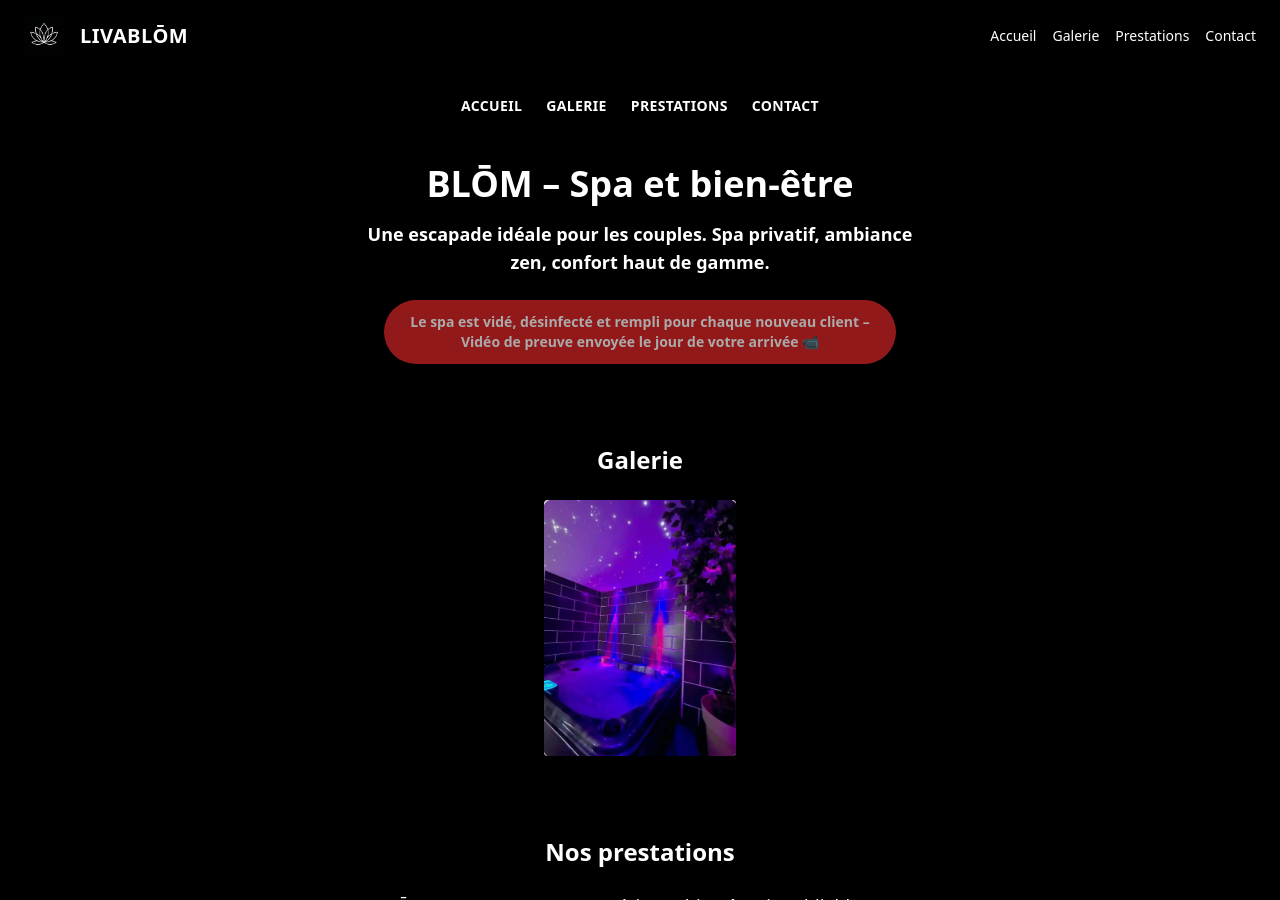
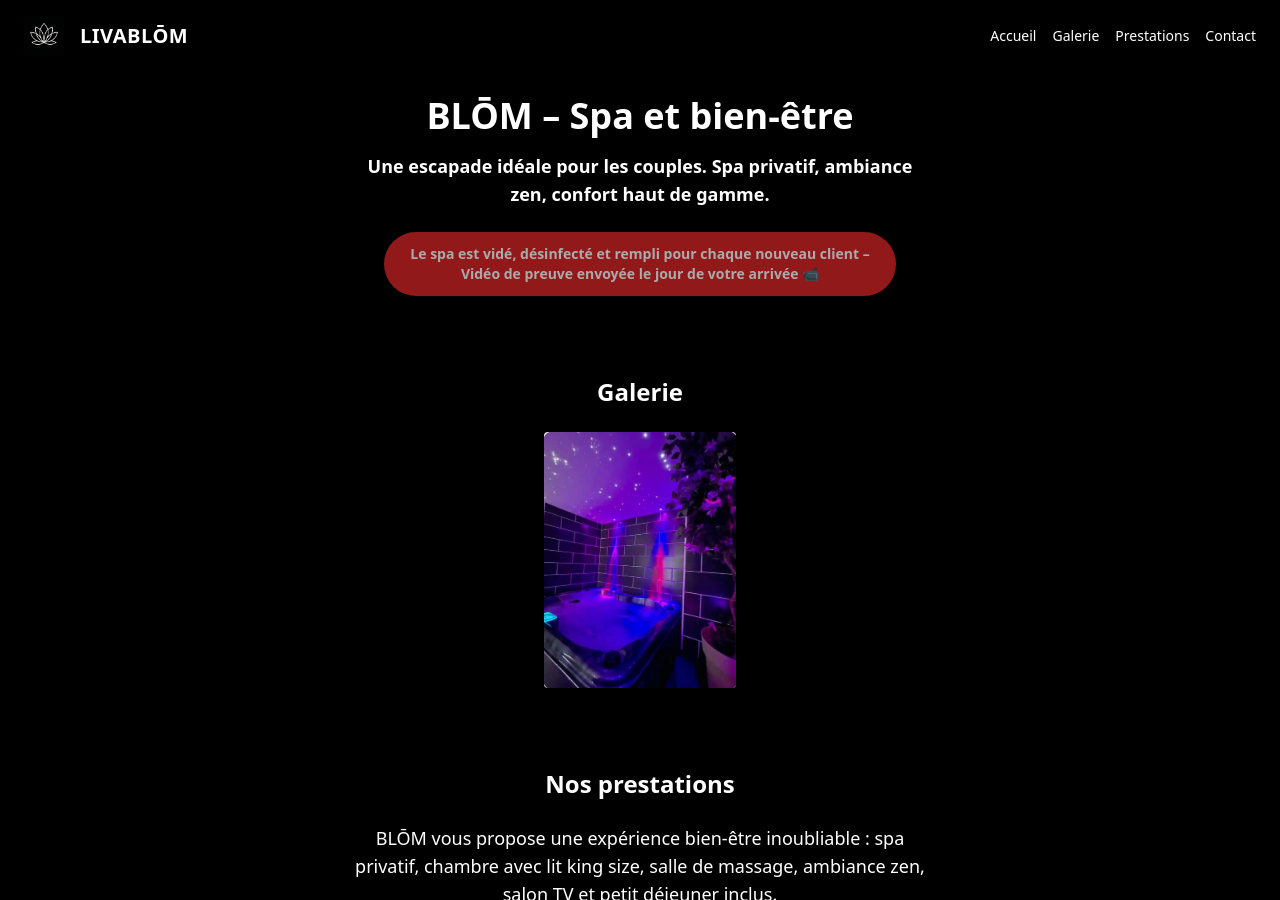
Before and after one commit to LIVABLOM/LIVABLOM, a Jekyll site: the page built from blom.md, in a window 1280 px wide and 900 px high. Built offline with Jekyll 4.4.1, drawn with Linux system fonts in a browser that asks for light colours.

Commit message:
Update blom.md

```diff
--- a/blom.md
+++ b/blom.md
@@ -5,14 +5,6 @@
 ---
 
 <div class="bg-black text-white min-h-screen px-4 text-center">
-
-  <!-- MENU DE NAVIGATION -->
-  <nav class="flex justify-center space-x-6 py-6 text-sm font-semibold uppercase tracking-wide text-white">
-    <a href="{{ site.baseurl }}/" class="hover:underline">Accueil</a>
-    <a href="#galerie" class="hover:underline">Galerie</a>
-    <a href="#prestations" class="hover:underline">Prestations</a>
-    <a href="{{ site.baseurl }}/contact" class="hover:underline">Contact</a>
-  </nav>
 
   <!-- SECTION ACCUEIL -->
   <section id="accueil" class="py-6">
```
